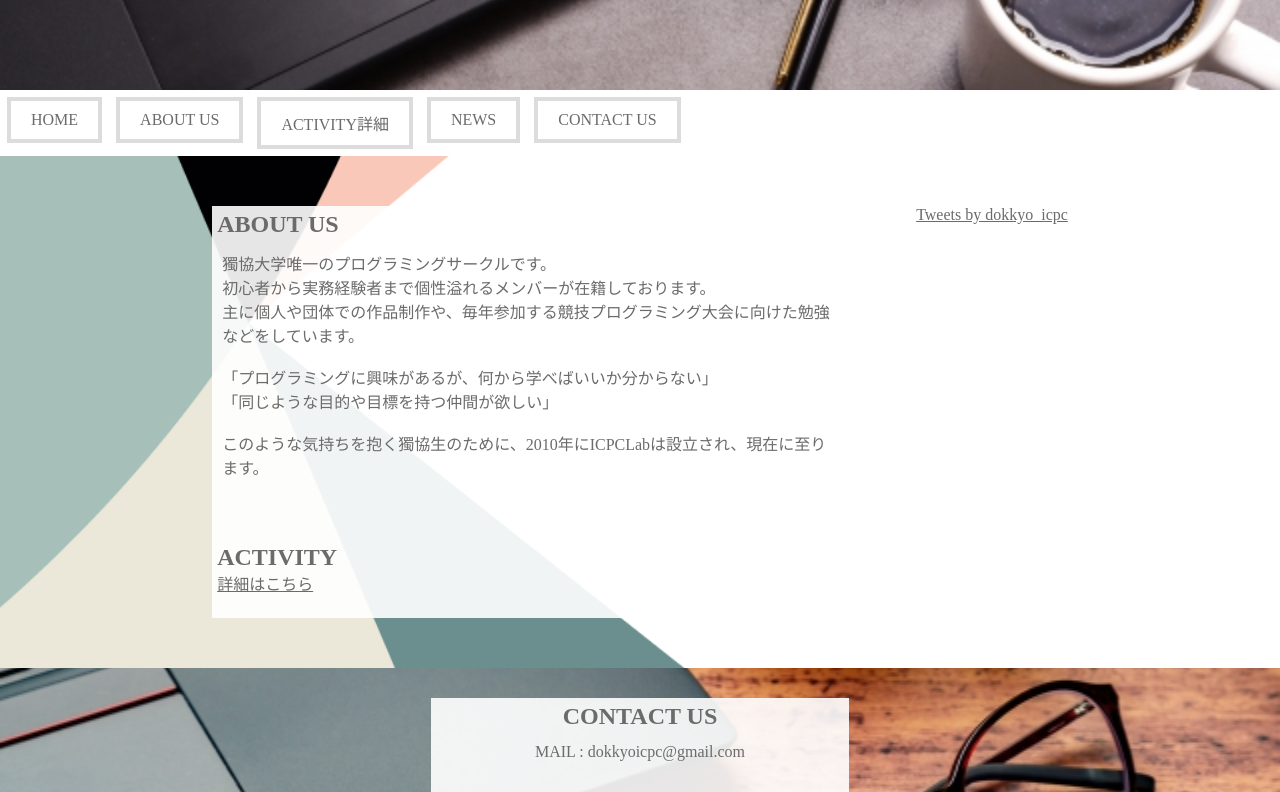
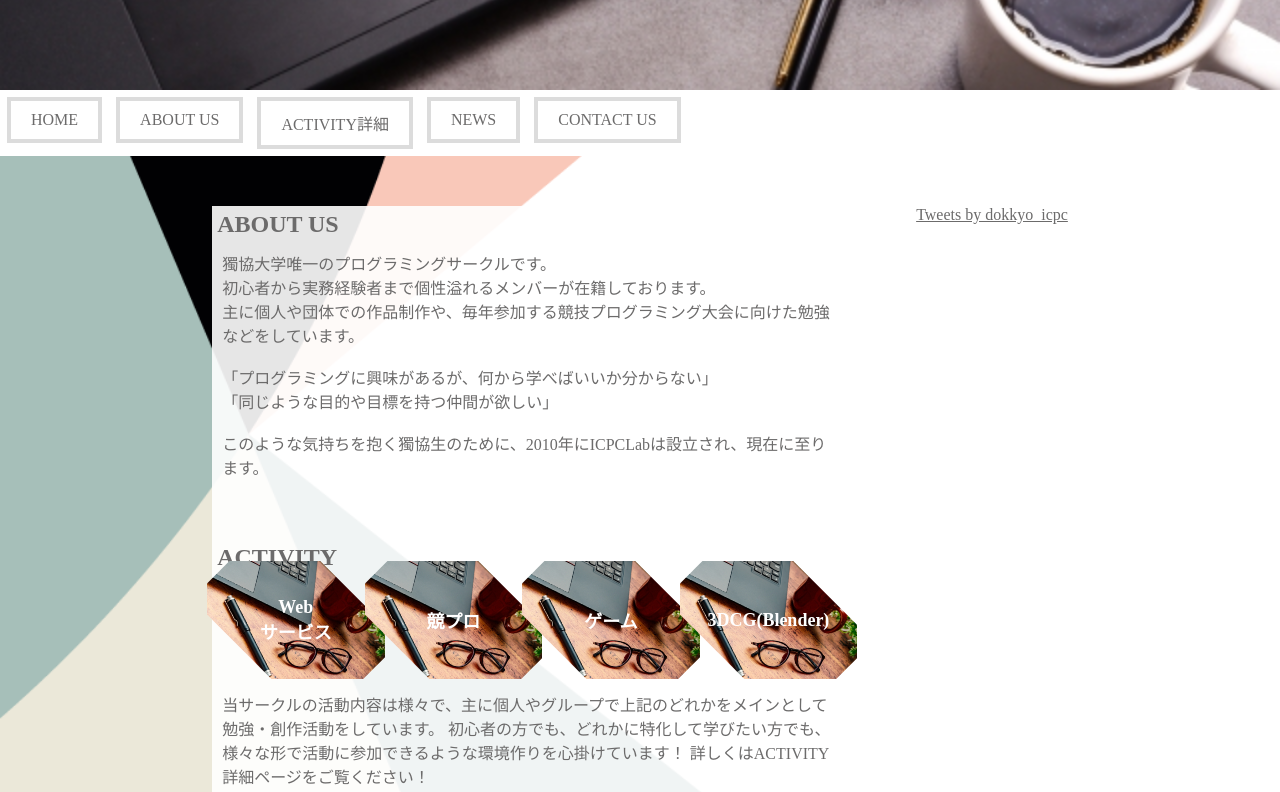
Before and after one commit to Misa91/icpclab_website, a plain HTML site: page index.html in a window 1280 px wide. Shown: the part 160-952 px from the top of the page. Drawn offline with nearby package versions, Linux system fonts and the light colour scheme.

Commit message:
Add Activity of toppage and update images' shapes

```diff
--- a/index.html
+++ b/index.html
@@ -5,6 +5,7 @@
     <meta name="viewport" content="width=device-width,initial-scale=1.0">
     <link rel="stylesheet" href="style.css" />
     <link rel="stylesheet" href="bar.css" />
+    <link rel="stylesheet" href="triangleimages.css" />
     <title>home</title>
   </head>
 
@@ -51,6 +52,45 @@
         <div class="box">
           <div id="3">
             <h2>ACTIVITY</h2>
+            <div id="image-container">
+              <div class="image">
+                <div class="cursor"></div>
+                <img src="./image/cafe1_s.jpg" alt="Image 1">
+                <div class="text-overlay">
+                  Web<br>サービス
+                </div>
+              </div>
+
+              <div class="image">
+                <div class="cursor"></div>
+                <img src="./image/cafe1_s.jpg" alt="Image 2">
+                <div class="text-overlay">
+                  競プロ
+                </div>
+              </div>
+
+              <div class="image">
+                <div class="cursor"></div>
+                <img src="./image/cafe1_s.jpg" alt="Image 3">
+                <div class="text-overlay">
+                  ゲーム
+                </div>
+              </div>
+
+              <div class="image">
+                <div class="cursor"></div>
+                <img src="./image/cafe1_s.jpg" alt="Image 4">
+                <div class="text-overlay">
+                  3DCG(Blender)
+                </div>
+              </div>
+            </div>
+            <p>
+              <br>
+              当サークルの活動内容は様々で、主に個人やグループで上記のどれかをメインとして勉強・創作活動をしています。
+              初心者の方でも、どれかに特化して学びたい方でも、様々な形で活動に参加できるような環境作りを心掛けています！
+              詳しくはACTIVITY詳細ページをご覧ください！
+            </p>
             <a href="./activity.html">詳細はこちら</a>
             <br>
             <br>
@@ -81,5 +121,6 @@
 
     <script src="https://code.jquery.com/jquery-3.7.1.min.js" integrity="sha256-/JqT3SQfawRcv/BIHPThkBvs0OEvtFFmqPF/lYI/Cxo=" crossorigin="anonymous"></script>
     <script src="script.js"></script>
+    <script src="triangleimages.js"></script>
   </body>
 </html>
--- a/style.css
+++ b/style.css
@@ -61,6 +61,28 @@ main {
   margin: 8px 0 50px;
 }
 
+.image-container {
+  position: relative;
+  width: 300px; /* 画像の幅に合わせて調整 */
+}
+
+.image {
+  width: 100%;
+  height: auto;
+  display: block;
+}
+
+.text-overlay {
+  position: absolute;
+  top: 50%;
+  left: 50%;
+  transform: translate(-50%, -50%);
+  text-align: center;
+  color: white;
+  font-size: 18px;
+  font-weight: bold;
+}
+
 .x-timeline {
   display: flex;
   justify-content: center;
--- /dev/null
+++ b/triangleimages.css
@@ -0,0 +1,38 @@
+#image-container {
+  display: flex;
+  flex-direction: row;
+  width: 100%;
+  height: auto;
+}
+
+.image {
+width: auto;
+height: auto;
+overflow: hidden;
+margin: -10px;
+display: flex;
+align-items: center;
+justify-content: center;
+position: relative;
+}
+
+.image img {
+width: 100%;
+height: 100%;
+object-fit: cover;
+transform: rotate(45deg);
+transition: transform 0.3s; /* アニメーション効果を追加 */
+}
+
+.image:hover img {
+transform: scale(1.2) rotate(45deg); /* ホバー時に拡大 */
+}
+
+.cursor {
+position: absolute;
+width: 30px;
+height: 30px;
+background-color: black;
+border-radius: 50%;
+pointer-events: none; /* カーソルが画像を遮らないようにする */
+}
--- /dev/null
+++ b/triangleimages.js
@@ -0,0 +1,8 @@
+const cursor = document.querySelectorAll('.cursor');
+
+    document.addEventListener('mousemove', (e) => {
+      cursor.forEach(item => {
+        item.style.left = e.pageX - item.clientWidth / 2 + 'px';
+        item.style.top = e.pageY - item.clientHeight / 2 + 'px';
+      });
+    });
```
